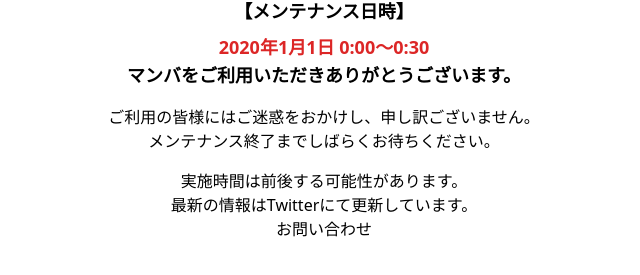
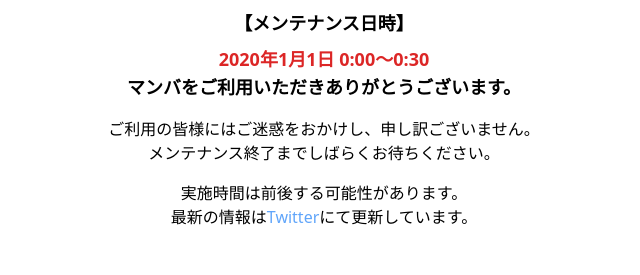
Before and after one commit to manba-inc/maintenance_page, a plain HTML site: page index.html in a window 1280 px wide. Shown: the part 305-580 px from the top of the page, without its empty margins (316-956 px from the left). Drawn offline with nearby package versions, Linux system fonts and the light colour scheme.

Commit message:
Update index.html
微調整

```diff
--- a/index.html
+++ b/index.html
@@ -8,7 +8,7 @@
   <title>ただいまメンテナンス中です</title>
 </head>
 <body>
-  <div class="flex flex-col justify-center items-center w-screen h-screen">
+  <div class="flex flex-col justify-center items-center w-screen h-screen p-8">
     <h1 class="text-center text-2xl font-bold">ただいまメンテナンス中です</h1>
     <dl class="text-center text-lg font-bold mt-4">
       <dt>【メンテナンス日時】</dt>
@@ -18,13 +18,9 @@
     <p class="text-center mt-4">ご利用の皆様にはご迷惑をおかけし、申し訳ございません。<br>メンテナンス終了までしばらくお待ちください。</p>
     <p class="text-center mt-4">
       実施時間は前後する可能性があります。<br>
-      最新の情報は<a href="https://twitter.com/manba_co">Twitter</a>にて更新しています。<br>
+      最新の情報は<a class='text-blue-400' href="https://twitter.com/manba_co">Twitter</a>にて更新しています。<br>
     </p>
-    <h2>
-     お問い合わせ
-    </h2>
     <hr>
-
   </div>
 </body>
 </html>
```
